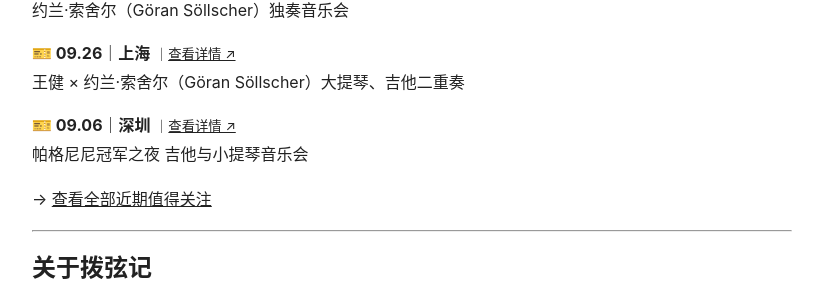
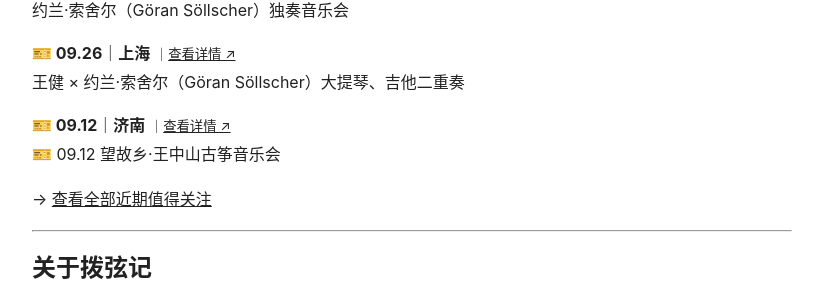
Before and after one commit to KeenKwok/boxianji, a Jekyll site: the page built from index.md, in a window 1280 px wide. Shown: the part 1128-1435 px from the top of the page, without its empty margins (228-1051 px from the left). Built offline with Jekyll 4.4.1, drawn with Linux system fonts in a browser that asks for light colours.

Commit message:
更新 attention.yml

```diff
--- a/_data/attention.yml
+++ b/_data/attention.yml
@@ -7,6 +7,11 @@
   city: "上海"
   title: "王健 × 约兰·索舍尔（Göran Söllscher）大提琴、吉他二重奏"
   link: "https://mp.weixin.qq.com/s/yjqkLZfPWOP7h5uCMZPvaA"
+
+- date: "09.12"
+  city: "济南"
+  title: "🎫 09.12 望故乡·王中山古筝音乐会"
+  link: "https://mp.weixin.qq.com/s/I9gFXbh99j3QwRth4dN22w"
 
 - date: "09.06"
   city: "深圳"
```
